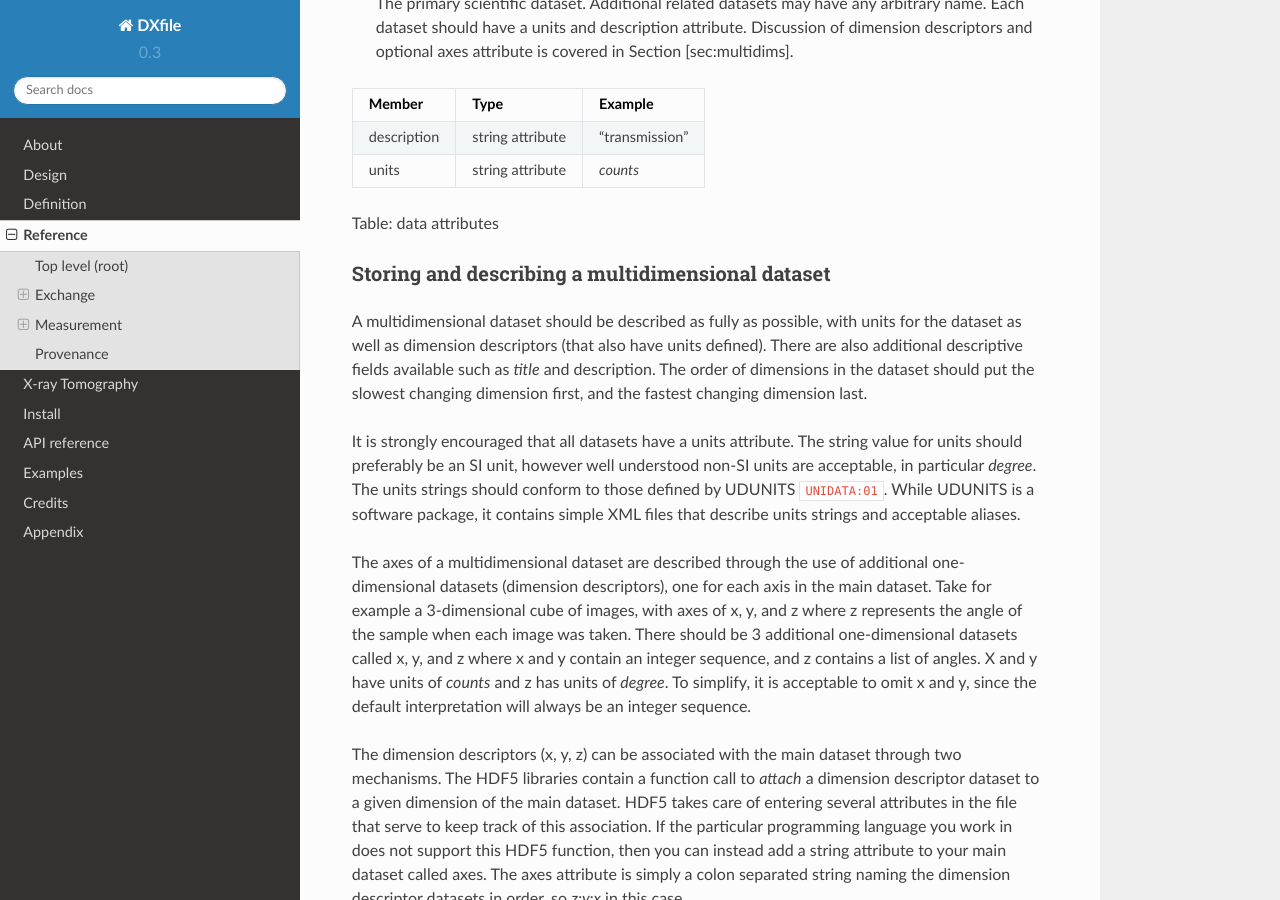
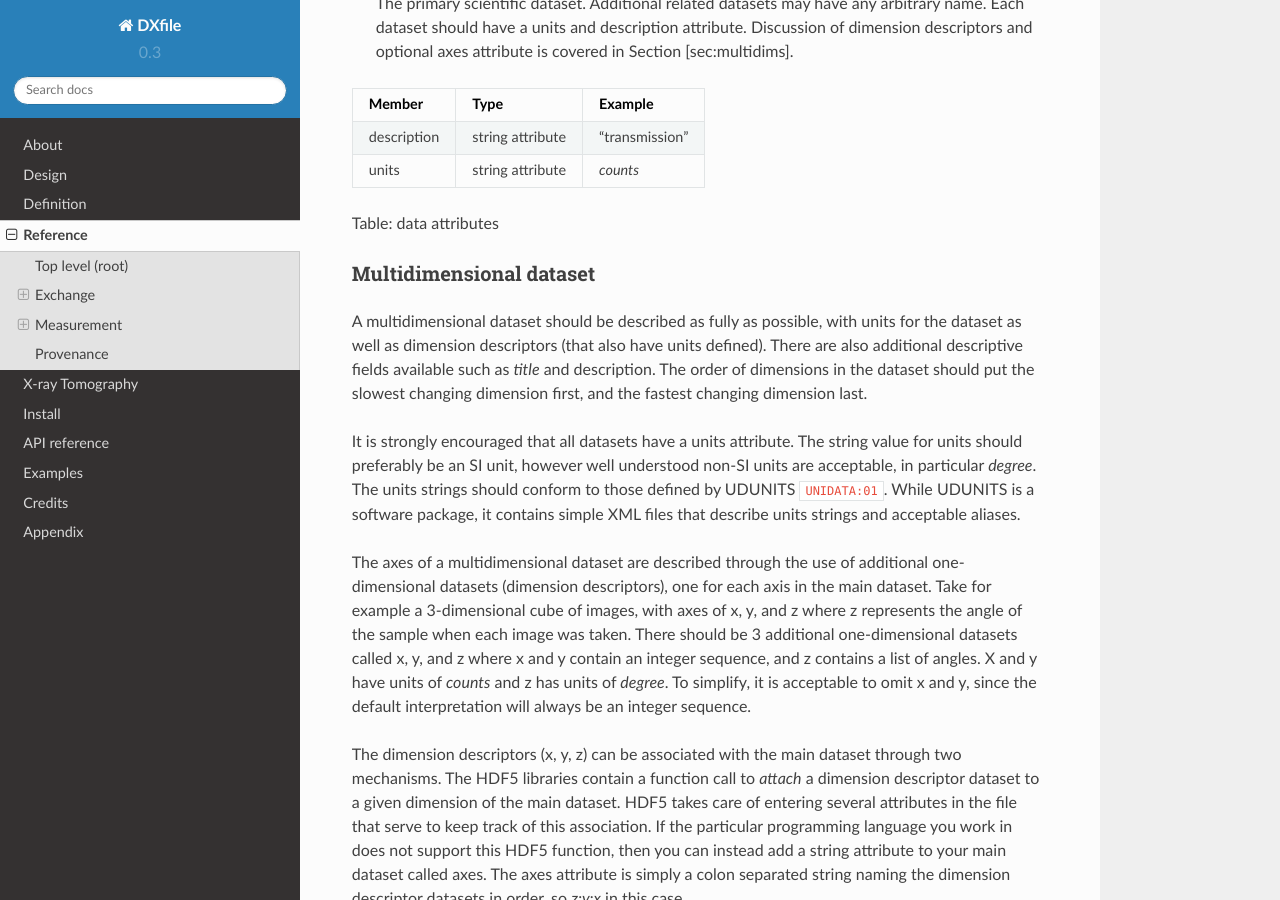
Before and after one commit to data-exchange/dxfile, a Sphinx documentation site: the page built from doc/source/reference.rst, in a window 1280 px wide and 900 px high, scrolled down 1716 px. Built offline with Sphinx 7.4.7 and the Read the Docs theme 2.0.0, drawn with Linux system fonts in a browser that asks for light colours; cross-references to code outside the pages are shown as plain code.

Commit message:
cleanup the docs

```diff
--- a/doc/source/reference.rst
+++ b/doc/source/reference.rst
@@ -103,8 +103,8 @@ Table: Exchange Group Members
 
 Table: data attributes
 
-Storing and describing a multidimensional dataset
-~~~~~~~~~~~~~~~~~~~~~~~~~~~~~~~~~~~~~~~~~~~~~~~~~
+Multidimensional dataset
+~~~~~~~~~~~~~~~~~~~~~~~~
 
 A multidimensional dataset should be described as fully as possible,
 with units for the dataset as well as dimension descriptors (that also
```
